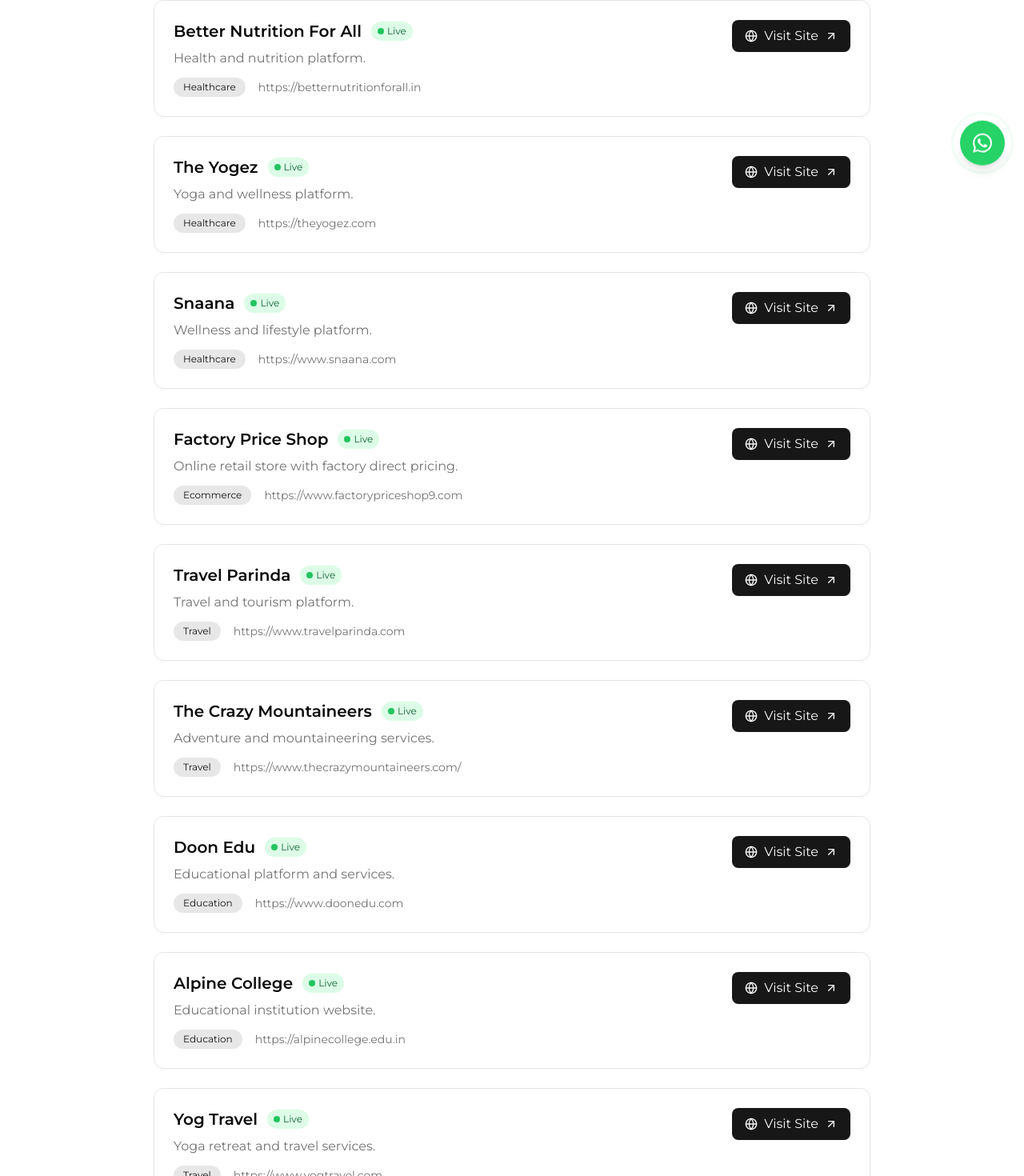
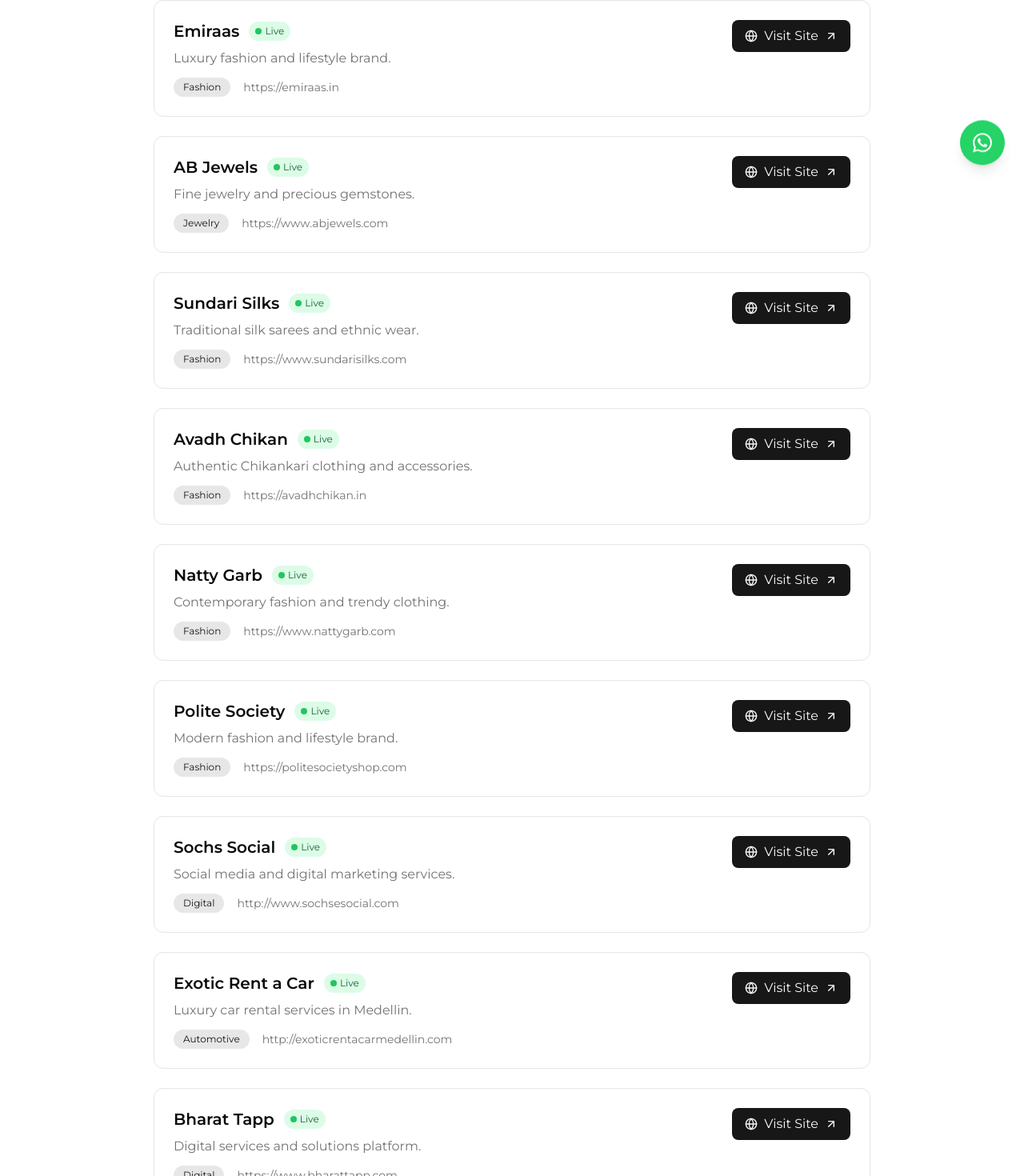
Before and after one commit to dhruvshibhare/shop, a Next.js app: page /livesites in a window 1280 px wide. Shown: the part 566-2036 px from the top of the page at 80% size. Built offline with nearby package versions, Linux system fonts and the light colour scheme.

Commit message:
Update page.js

```diff
--- a/app/livesites/page.js
+++ b/app/livesites/page.js
@@ -8,6 +8,77 @@
   const [hoveredIndex, setHoveredIndex] = useState(null);
 
   const liveProjects = [
+
+    {
+      title: 'Ada Chikan',
+      description: 'Premium Chikankari ethnic wear and traditional crafts.',
+      url: 'https://www.adachikan.com',
+      category: 'Fashion',
+      status: 'Live'
+    },
+    {
+      title: 'Emiraas',
+      description: 'Luxury fashion and lifestyle brand.',
+      url: 'https://emiraas.in',
+      category: 'Fashion',
+      status: 'Live'
+    },
+    {
+      title: 'AB Jewels',
+      description: 'Fine jewelry and precious gemstones.',
+      url: 'https://www.abjewels.com',
+      category: 'Jewelry',
+      status: 'Live'
+    },
+    {
+      title: 'Sundari Silks',
+      description: 'Traditional silk sarees and ethnic wear.',
+      url: 'https://www.sundarisilks.com',
+      category: 'Fashion',
+      status: 'Live'
+    },
+    {
+      title: 'Avadh Chikan',
+      description: 'Authentic Chikankari clothing and accessories.',
+      url: 'https://avadhchikan.in',
+      category: 'Fashion',
+      status: 'Live'
+    },
+    {
+      title: 'Natty Garb',
+      description: 'Contemporary fashion and trendy clothing.',
+      url: 'https://www.nattygarb.com',
+      category: 'Fashion',
+      status: 'Live'
+    },
+    {
+      title: 'Polite Society',
+      description: 'Modern fashion and lifestyle brand.',
+      url: 'https://politesocietyshop.com',
+      category: 'Fashion',
+      status: 'Live'
+    },
+    {
+      title: 'Sochs Social',
+      description: 'Social media and digital marketing services.',
+      url: 'http://www.sochsesocial.com',
+      category: 'Digital',
+      status: 'Live'
+    },
+    {
+      title: 'Exotic Rent a Car',
+      description: 'Luxury car rental services in Medellin.',
+      url: 'http://exoticrentacarmedellin.com',
+      category: 'Automotive',
+      status: 'Live'
+    },
+    {
+      title: 'Bharat Tapp',
+      description: 'Digital services and solutions platform.',
+      url: 'https://www.bharattapp.com',
+      category: 'Digital',
+      status: 'Live'
+    },
     {
       title: 'Best Indian',
       description: 'Indian products and services platform.',
```
